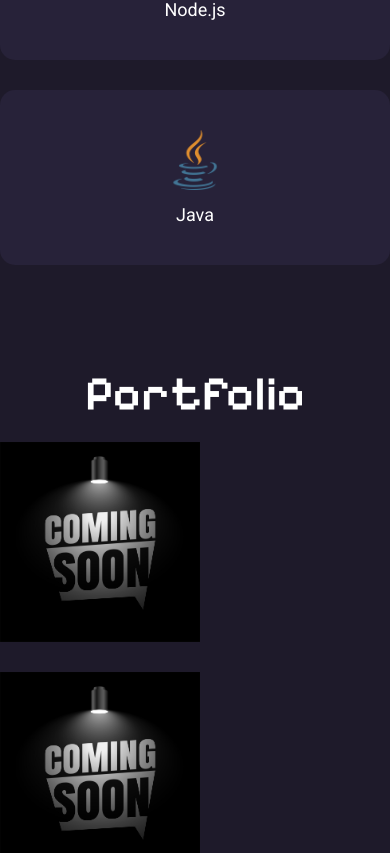
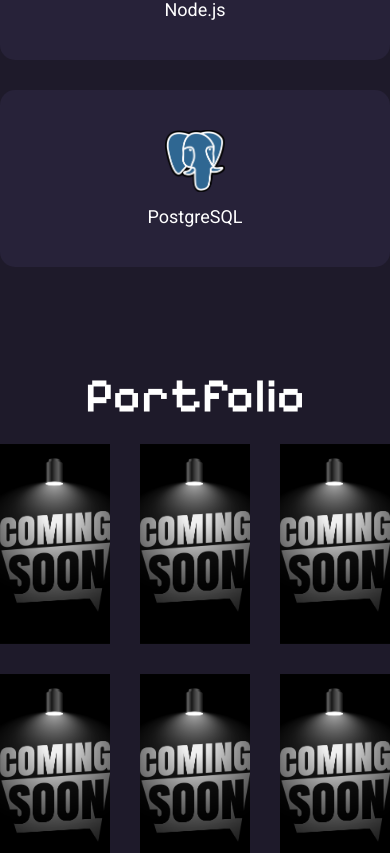
Before and after one commit to Waris-95/Personal-Portfolio-React, a Next.js app: page / in a window 390 px wide. Shown: the part 2731-3584 px from the top of the page. Built offline with nearby package versions, Linux system fonts and the light colour scheme.

Commit message:
pushing edits

```diff
--- a/components/Skill.js
+++ b/components/Skill.js
@@ -16,7 +16,7 @@ export default function Skills() {
                     <div className="skill-box"><Image src="/img/python.png" alt="Python Logo" width={50} height={50} /><span>Python</span></div>
                     <div className="skill-box"><Image src="/img/react.png" alt="React Logo" width={50} height={50} /><span>React</span></div> {/* Assuming the correct image for React should be `react.png` */}
                     <div className="skill-box"><Image src="/img/nodejs.png" alt="Node.js Logo" width={50} height={50} /><span>Node.js</span></div>
-                    <div className="skill-box"><Image src="/img/java.png" alt="Java Logo" width={50} height={50} /><span>Java</span></div>
+                    <div className="skill-box"><Image src="/img/Postgres.png" alt="Postgres Logo" width={50} height={50} /><span>PostgreSQL</span></div>
                 </div>
             </div>
         </section>
--- a/styles/header.scss
+++ b/styles/header.scss
@@ -41,14 +41,14 @@ body {
     font-size: 16px;
 }
 
-@media screen and (max-width: 600px){
+@media screen and (max-width: 390px){
     /* .container { */
         .container span {
         font-size: 50px;
     }
 }
 
-@media screen and (max-width: 768px){
+@media screen and (max-width: 390px){
     /* .container { */
         .container span {
         font-size: 50px;
--- a/styles/home.scss
+++ b/styles/home.scss
@@ -19,14 +19,14 @@
     }
  }
 
- @media screen and (max-width: 600px){
+ @media screen and (max-width: 390px){
    /* .container { */
        .container span {
        font-size: 50px;
    }
 }
 
-@media screen and (max-width: 768px){
+@media screen and (max-width: 390px){
    /* .container { */
        .container span {
        font-size: 50px;
--- a/styles/intro.scss
+++ b/styles/intro.scss
@@ -1,15 +1,13 @@
-
-
-section#intro{
+section#intro {
     max-width: 780px;
     margin: 0 auto;
     display: flex;
     align-items: center;
     justify-content: space-between;
-    // text-align: center;
+    /* text-align: center; */
 }
 
-section#intro p{
+section#intro p {
     color: white;
     font-size: 1.8rem;
     line-height: 2.6rem;
@@ -19,13 +17,12 @@ section#intro p{
     top: -50px;
 }
 
-section#intro.visible p{
+section#intro.visible p {
     opacity: 1;
     top: 0;
-
 }
 
-section#intro a{
+section#intro a {
     border: 3px solid rgb(225, 182, 90);
     border-radius: 7px;
     color: rgb(225, 182, 90);
@@ -40,52 +37,38 @@ section#intro a{
     bottom: -50px;
 }
 
-section#intro.visible a{
+section#intro.visible a {
     bottom: 0;
     opacity: 1;
 }
 
-section#intro span{
+section#intro span {
     color: rgb(225, 182, 90);
     font-family: 'Pixelify Sans', cursive;
     font-size: 3.2rem;
     font-weight: 600;
-
 }
 
-section#intro img{
-    max-width:285px;
+section#intro img {
+    max-width: 285px;
     opacity: 0%;
     transition: opacity 1.2s linear;
 }
 
-section#intro.visible img{
-   opacity: 1;
+section#intro.visible img {
+    opacity: 1;
 }
-
 
 section#intro img {
     width: 285px;
     height: 294px;
 }
 
-
-@media screen and (max-width: 600px){
-    /* .container { */
-        .container span {
-        font-size: 50px;
-    }
-}
-
-@media screen and (max-width: 768px){
-    /* .container { */
-        .container span {
-        font-size: 50px;
-    }
-}
-
-@media screen and (max-width: 600px) {
+/* Media query for smaller screens (e.g., iPhone 12 Pro) */
+@media screen and (max-width: 430px) {
     section#intro a {
         white-space: nowrap; /* Prevent line breaks in the "Contact Me" link */
     }
+
+    /* Additional styles for smaller screens if needed */
 }
--- a/styles/portfolio.scss
+++ b/styles/portfolio.scss
@@ -29,14 +29,17 @@ section#portfolio {
         }
     }
 
-    @media screen and (max-width: 600px) {
-        grid-template-columns: repeat(1, 1fr); // Display one column for small screens (iPhone 11 Pro)
+    @media screen and (max-width: 380px) {
+        grid-template-columns: repeat(1, 1fr); /* Display one column for small screens (iPhone 12 Pro) */
         justify-content: center; /* Center content horizontally for mobile users */
+        right: 0; /* Set the right property to 0 to remove any right offset */
 
         a {
-            left: 0; // Remove left position offset
+            /* Remove left position offset for anchor elements */
+            justify-content: center;
         }
     }
+
 }
 
 section#portfolio.visible a {
```
Also changed, not shown: public/img/Postgres.png (added).
